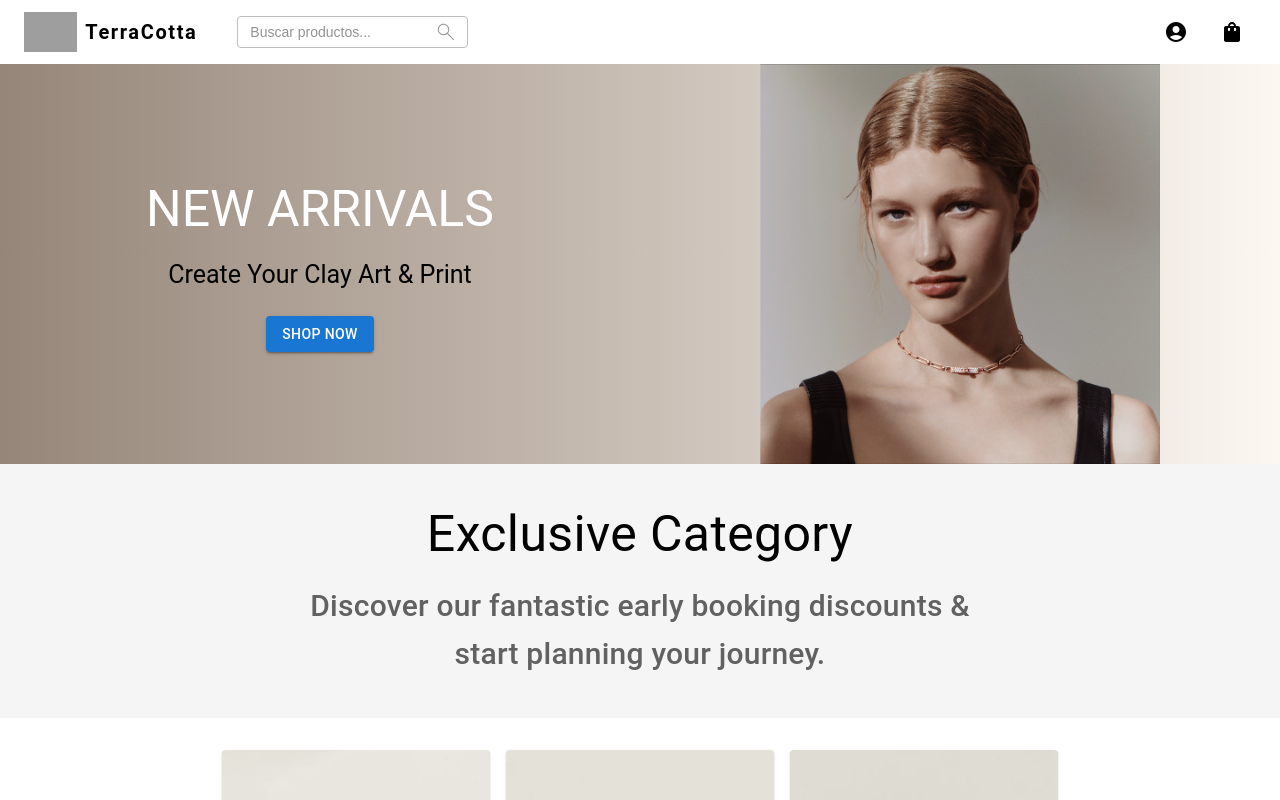
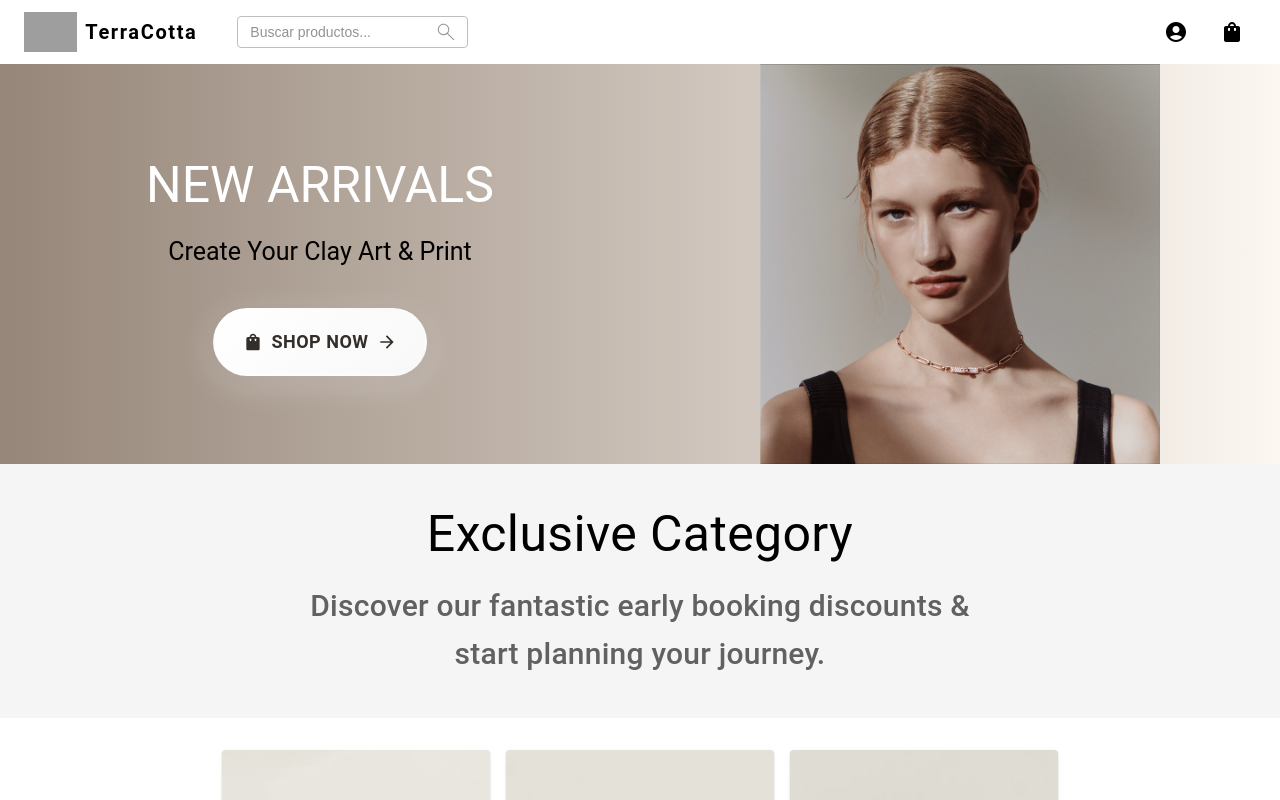
Before and after one commit to JuandaMT/ecommerce-template, a React (Vite) app in the folder clients/terracotta-jewelry-frontend/: page / in a window 1280 px wide. Shown: the top 800 px of the page. Built offline with nearby package versions, Linux system fonts and the light colour scheme; grey boxes are pictures that could not be loaded.

Commit message:
💄 style: modified main cta design

```diff
--- a/clients/terracotta-jewelry-frontend/src/domains/products/pages/HomePage.tsx
+++ b/clients/terracotta-jewelry-frontend/src/domains/products/pages/HomePage.tsx
@@ -1,12 +1,47 @@
 import { Box, Button, Grid2, Typography } from '@mui/material'
+import { ArrowForward, ShoppingBag } from '@mui/icons-material'
 import { CarrouselCard } from '../../../shared/components/cards/CarrouselCard'
 import './Home.css'
 import { BentoComponent } from '../../../shared/components/cards/BentoComponent'
 
-const mainButton = {
-	backgroundColor: '#FFF',
-	padding: '10px 20px',
-	borderRadius: '4px',
+const modernButton = {
+	background: 'linear-gradient(135deg, #FFF 0%, #F8F8F8 100%)',
+	color: '#332E29',
+	padding: { xs: '12px 24px', md: '16px 32px' },
+	borderRadius: '50px',
+	fontSize: { xs: '14px', sm: '16px', md: '18px' },
+	fontWeight: 700,
+	letterSpacing: '0.5px',
+	textTransform: 'uppercase',
+	border: '2px solid transparent',
+	boxShadow: '0 8px 32px rgba(255, 255, 255, 0.3), 0 4px 16px rgba(0, 0, 0, 0.1)',
+	backdropFilter: 'blur(10px)',
+	position: 'relative',
+	overflow: 'hidden',
+	transition: 'all 0.4s cubic-bezier(0.4, 0, 0.2, 1)',
+	'&:hover': {
+		background: 'linear-gradient(135deg, #332E29 0%, #4A453E 100%)',
+		color: '#FFF',
+		transform: 'translateY(-4px) scale(1.05)',
+		boxShadow: '0 20px 40px rgba(51, 46, 41, 0.4), 0 8px 24px rgba(0, 0, 0, 0.2)',
+		border: '2px solid rgba(255, 255, 255, 0.2)',
+	},
+	'&:active': {
+		transform: 'translateY(-2px) scale(1.02)',
+	},
+	'&::before': {
+		content: '""',
+		position: 'absolute',
+		top: 0,
+		left: '-100%',
+		width: '100%',
+		height: '100%',
+		background: 'linear-gradient(90deg, transparent, rgba(255, 255, 255, 0.2), transparent)',
+		transition: 'left 0.6s ease',
+	},
+	'&:hover::before': {
+		left: '100%',
+	},
 }
 
 export const HomePage = () => {
@@ -27,8 +62,13 @@ export const HomePage = () => {
 						<Typography variant='h5' sx={{ fontSize: { xs: '14px', sm: '23px', md: '25px' } }}>
 							Create Your Clay Art & Print
 						</Typography>
-						<Button variant='contained' sx={{ mainButton, mt: 1 }}>
-							SHOP NOW
+						<Button
+							variant='contained'
+							sx={{ ...modernButton, mt: { xs: 2, md: 3 } }}
+							startIcon={<ShoppingBag />}
+							endIcon={<ArrowForward />}
+						>
+							Shop Now
 						</Button>
 					</Grid2>
 					<Grid2 size={6} display={'flex'} flexDirection={'column'} alignItems={'center'} justifyContent={'center'} maxHeight={'400px'}>
```
